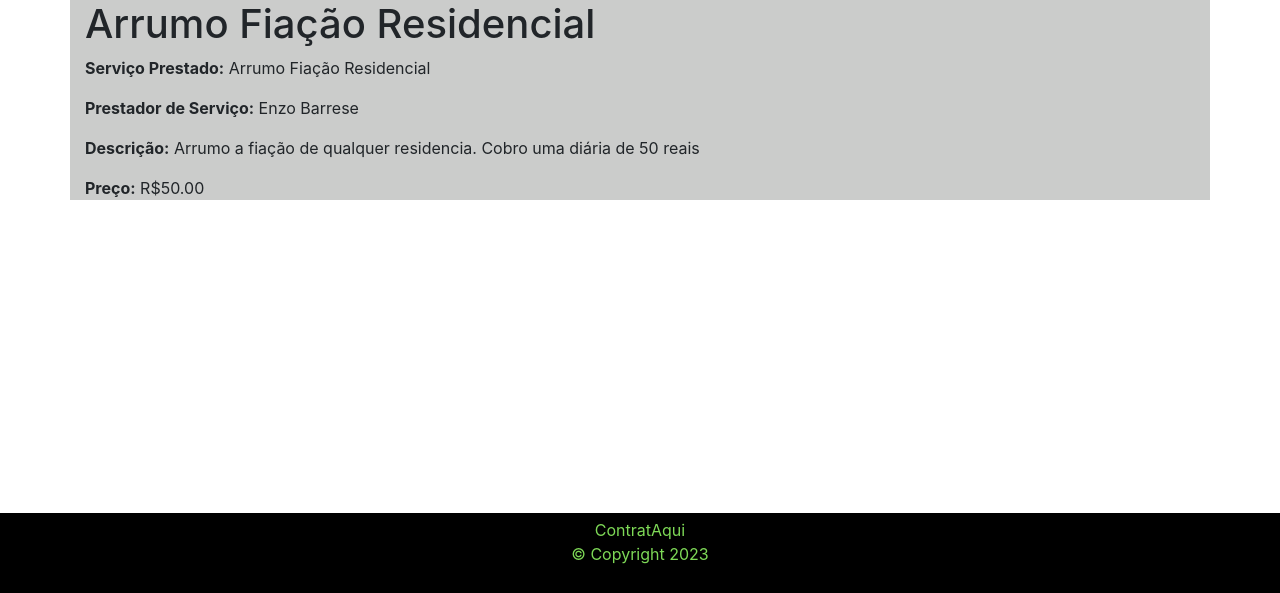
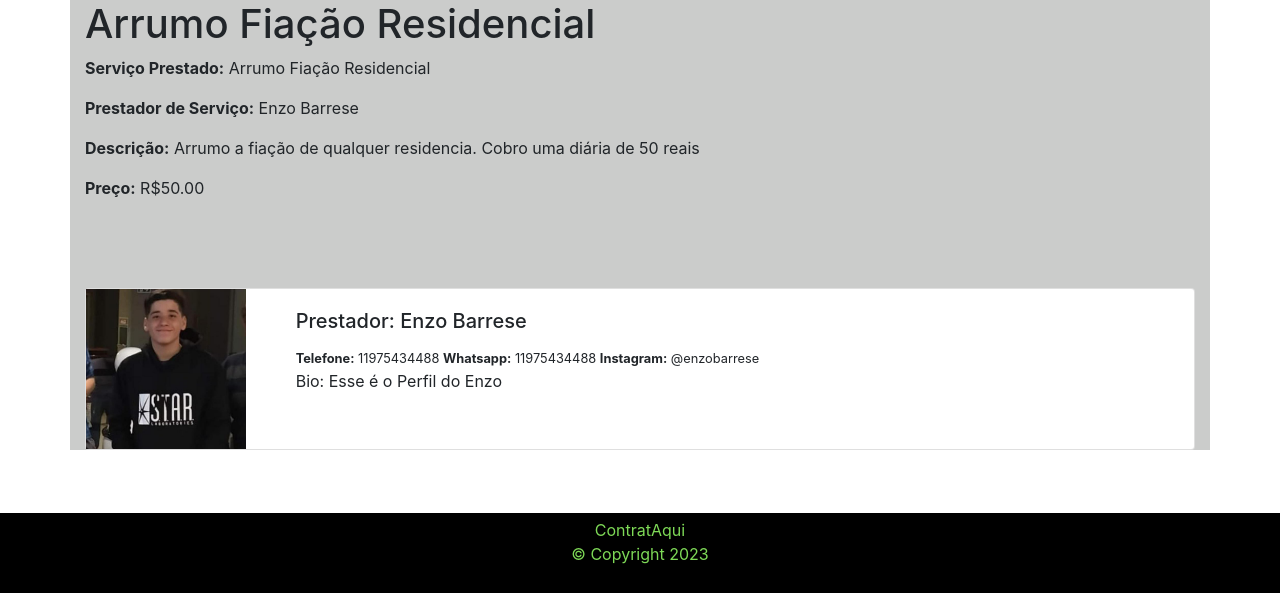
Before and after one commit to EnzoNB/ContratAqui, a Django app: page /servico/5/ in a window 1280 px wide. Shown: the part 207-800 px from the top of the page. Run offline with Django 4.2, Linux system fonts and the light colour scheme; data comes from the database, SQL or seed files in the repository; both versions use the stored data as it was after the commit.

Commit message:
Profile Update

```diff
--- a/contrataqui/urls.py
+++ b/contrataqui/urls.py
@@ -1,9 +1,11 @@
 from django.contrib import admin
 from django.urls import path, include
+from django.conf import settings
+from django.conf.urls.static import static
 
 urlpatterns = [
     path("admin/", admin.site.urls),
     path("", include("site_final.urls")),
     path("usuarios/", include("django.contrib.auth.urls")),
     path("usuarios/", include("usuarios_site.urls")),
-]
+]+static(settings.MEDIA_URL,document_root=settings.MEDIA_ROOT)
--- a/site_final/admin.py
+++ b/site_final/admin.py
@@ -1,6 +1,7 @@
 from django.contrib import admin
-from .models import Categoria,SubCategoria,Servico
+from .models import Categoria,SubCategoria,Servico,Perfil
 
 admin.site.register(Categoria)
 admin.site.register(SubCategoria)
 admin.site.register(Servico)
+admin.site.register(Perfil)
--- a/site_final/models.py
+++ b/site_final/models.py
@@ -51,3 +51,11 @@ class Servico(models.Model):
 
     def __str__(self):
         return self.nome + " | SubCategoria: " + str(self.subcategoria)
+
+class Perfil(models.Model):
+    user = models.OneToOneField(User,null=True,on_delete=models.CASCADE)
+    bio = models.TextField()
+    foto_de_perfil = models.ImageField(null=True, blank=True,upload_to="imagens/perfil/")
+    telefone = models.CharField(null=True, blank=True,max_length=11)
+    whatsapp = models.CharField(null=True, blank=True,max_length=11)
+    instagram = models.CharField(null=True, blank=True,max_length=25)
--- a/site_final/templates/base.html
+++ b/site_final/templates/base.html
@@ -42,7 +42,7 @@
       </form>
       <ul class="form-inline my-2 my-lg-0">
         {% if user.is_authenticated %}
-          <a class="nav-link" style="background-color: rgb(29, 29, 29) ; color: rgb(126,217,87); font-size: 15px; text-align: center;">Olá, {{ user.first_name }}!</a>
+          <a href="{%url 'editar_perfil'%}" class="nav-link" style="background-color: rgb(29, 29, 29) ; color: rgb(126,217,87); font-size: 15px; text-align: center;">Olá, {{ user.first_name }}!</a>
         {% endif %}
       </ul>
       <ul class="form-inline my-2 my-lg-0">
--- a/site_final/templates/servico/servico_detail.html
+++ b/site_final/templates/servico/servico_detail.html
@@ -1,10 +1,12 @@
 <!DOCTYPE html>
 <html lang="en">
+
 <head>
   <meta charset="UTF-8">
   <meta name="viewport" content="width=device-width, initial-scale=1.0">
   <title>ContratAqui</title>
 </head>
+
 <body>
   {% extends 'base.html' %}
   {% block content %}
@@ -20,6 +22,38 @@
   <a href="{% url 'servico-update' pk=servico.pk %}">Editar Serviço</a>
   <a href="{% url 'servico-delete' pk=servico.pk %}">Deletar Serviço</a>
   {% endif %}
+
+  <br><br><br>
+  <div class="card mb-3">
+    <div class="row g-0">
+      <div class="col-md-2">
+        <img src="{{servico.autor.perfil.foto_de_perfil.url}}" class="img-fluid rounded-start">
+      </div>
+      <div class="col-md-10">
+        <div class="card-body">
+          <h5 class="card-title">Prestador: {{ servico.autor.first_name }} {{ servico.autor.last_name }}</h5>
+
+          {% if servico.autor.perfil.telefone %}
+          <span class="card-text"><small
+              class="text-body-secondary"><strong>Telefone:</strong> {{servico.autor.perfil.telefone}} </small></span>
+          {% endif %}
+          {% if servico.autor.perfil.whatsapp %}
+          <span class="card-text"><small
+              class="text-body-secondary"><strong>Whatsapp:</strong> {{servico.autor.perfil.whatsapp}} </small></span>
+          {% endif %}
+          {% if servico.autor.perfil.instagram %}
+          <span class="card-text"><small
+              class="text-body-secondary"><strong>Instagram:</strong> {{servico.autor.perfil.instagram}} </small></span>
+          {% endif %}
+
+
+          <p class="card-text">Bio: {{ servico.autor.perfil.bio }}</p>
+
+        </div>
+      </div>
+    </div>
+  </div>
   {% endblock %}
 </body>
+
 </html>
--- a/usuarios_site/urls.py
+++ b/usuarios_site/urls.py
@@ -1,7 +1,8 @@
 from django.urls import path, include
-from .views import UserRegisterView, UserLoginView
+from .views import UserRegisterView, UserLoginView, UserEditView
 
 urlpatterns = [
     path('register/', UserRegisterView.as_view(),name="register"),
     path('login/', UserLoginView.as_view(), name="login"),
+    path('editando-perfil/', UserEditView.as_view(), name="editar_perfil"),
 ]
```
Also changed, not shown: contrataqui/settings.py (+9 -1 lines), usuarios_site/forms.py (+7 -0 lines), usuarios_site/templates/registration/update_register.html (added, +16 -0 lines), usuarios_site/views.py (+17 -1 lines), db.sqlite3, imagens/perfil/Screenshot_1.png (added), media/imagens/perfil/Screenshot_1.png (added), media/imagens/perfil/Screenshot_2.png (added), site_final/migrations/0007_perfil.py (added), site_final/migrations/0008_perfil_instagram_alter_perfil_telefone_and_more.py (added), site_final/migrations/0009_alter_perfil_instagram.py (added). Lines whose indentation alone changed are shown as unchanged.
